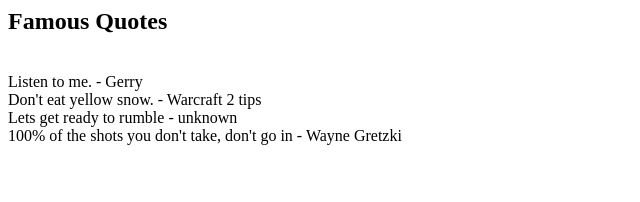
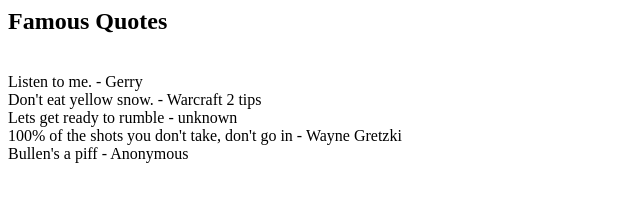
Before and after one commit to FCC-XSA-Advanced-Trial/webApp, a website: page myHTML5Module/resources/myNewWebPage.html in a window 1280 px wide. Shown: the whole page, without its empty margins (0-640 px from the left). Drawn offline with Linux system fonts and the light colour scheme.

Commit message:
NewWebPage - added new quote

```diff
--- a/myHTML5Module/resources/myNewWebPage.html
+++ b/myHTML5Module/resources/myNewWebPage.html
@@ -16,6 +16,8 @@
 		Lets get ready to rumble - unknown
 		<br>
 		100% of the shots you don't take, don't go in - Wayne Gretzki
+		<br>
+		Bullen's a piff - Anonymous
 
 	</body>
 
```
